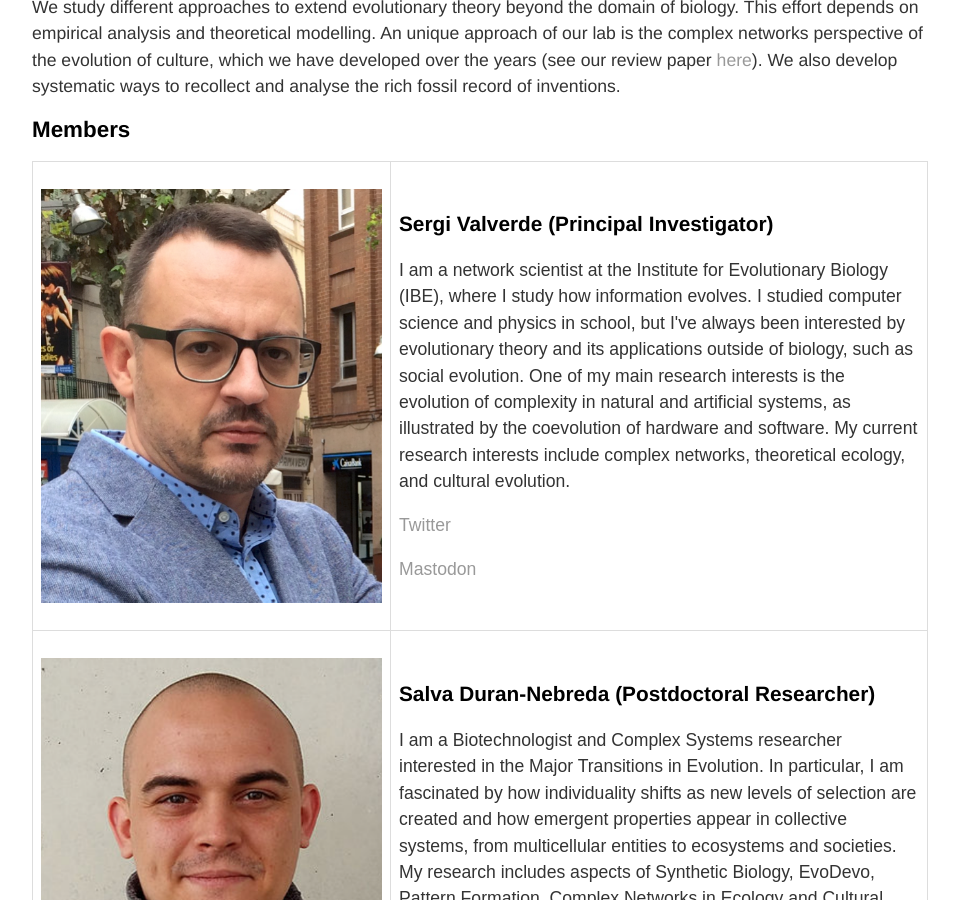
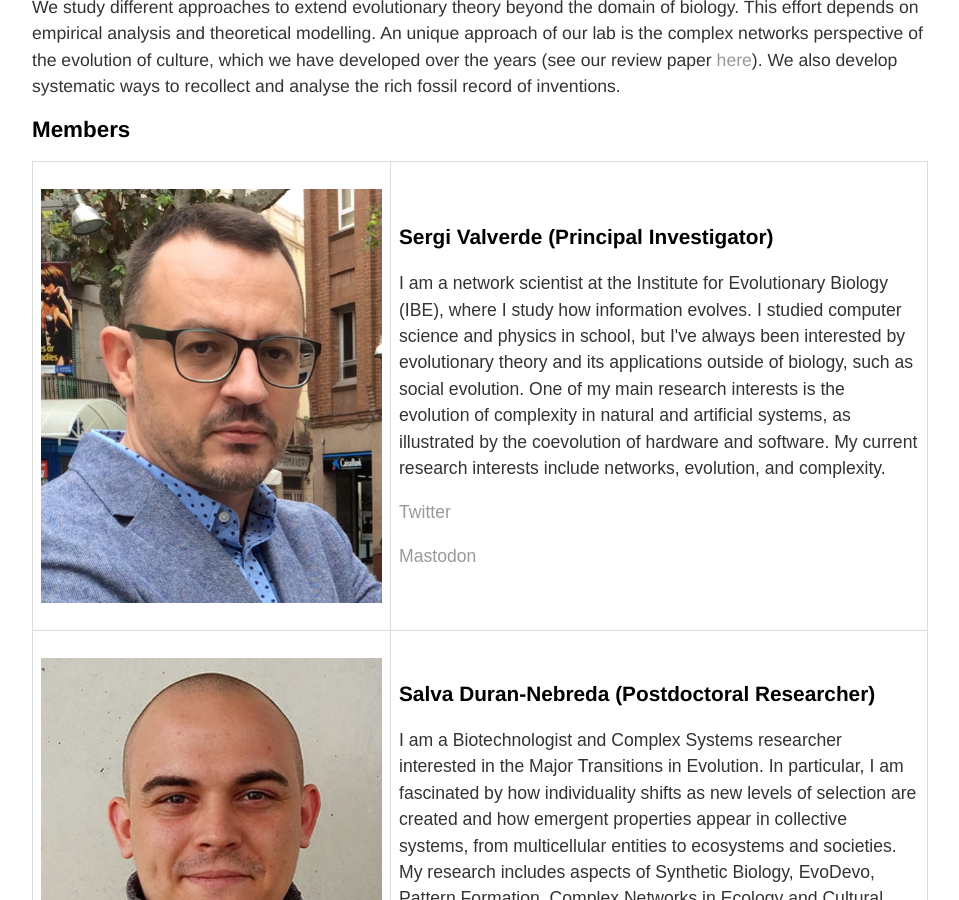
Before and after one commit to svalver/svalver.github.io, a Jekyll site: the page built from index.html, in a window 1280 px wide and 900 px high, scrolled down 820 px. Shown: the whole window, without its empty margins (160-1119 px from the left). Built offline with Jekyll 4.4.1, drawn with Linux system fonts in a browser that asks for light colours.

Commit message:
Update index.html

```diff
--- a/index.html
+++ b/index.html
@@ -46,7 +46,7 @@ td, th {
             outside of biology, such as social evolution. One of my main research interests
             is the evolution of complexity in natural and artificial systems, as illustrated
             by the coevolution of hardware and software. My current research interests include
-            complex networks, theoretical ecology, and cultural evolution.
+            networks, evolution, and complexity.
         </p>
         <p><a href="https://twitter.com/svalver"> Twitter </a> </p>
         <p><a href="https://ecoevo.social/@svalver"> Mastodon </a> </p>
```
